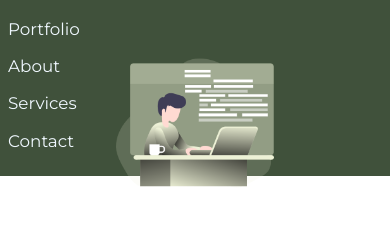
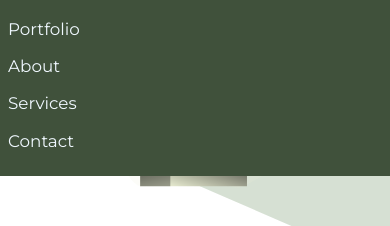
Before and after one commit to karlarboiz/portfolio__website, a plain HTML site: page index.html in a window 390 px wide. Both pictures are taken after a click on the element 374 px from the left and 32 px from the top of the page. Shown: the part 57-283 px from the top of the page. Drawn offline with Linux system fonts and the light colour scheme.

Commit message:
update before 8 AM

```diff
--- a/styling/hero-section.css
+++ b/styling/hero-section.css
@@ -10,7 +10,7 @@
    z-index: 5;
   }
 
-/* .hero::before {
+.hero::before {
   content: "";
   height: 20rem;
   width: 20rem;
@@ -18,10 +18,10 @@
   left: 15rem;
   top:5%;
   clip-path: polygon(75% 0%, 100% 50%, 75% 100%, 0% 100%, 25% 50%, 0% 0%);
-  background-color: #40513B;
+  background-color: #d6e0d3fa;
   z-index: -1;
   transform: rotate(-40deg);
-} */
+}
 
   .hero .container {
     display: flex;
--- a/styling/nav-section.css
+++ b/styling/nav-section.css
@@ -2,6 +2,7 @@ main {
   max-width: 100%;
   background-color:#40513B;
   box-shadow: 0 2px 4px rgba(0, 0, 0, 0.2);
+
 }
 
 nav {
@@ -82,6 +83,7 @@ nav {
       width: 100%;
       background-color:#40513B;
       padding: 10px 0;
+      z-index: 10;
     }
 
     .menu-show li {
```
